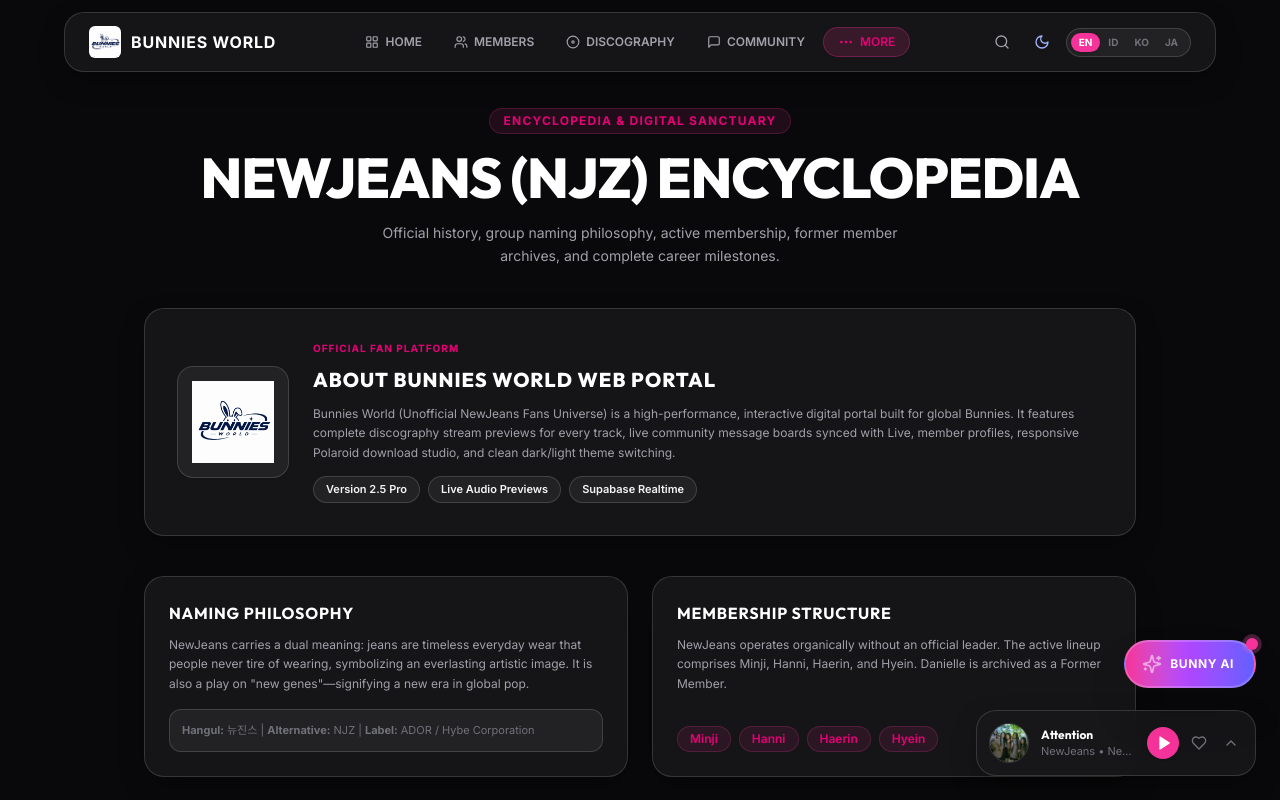
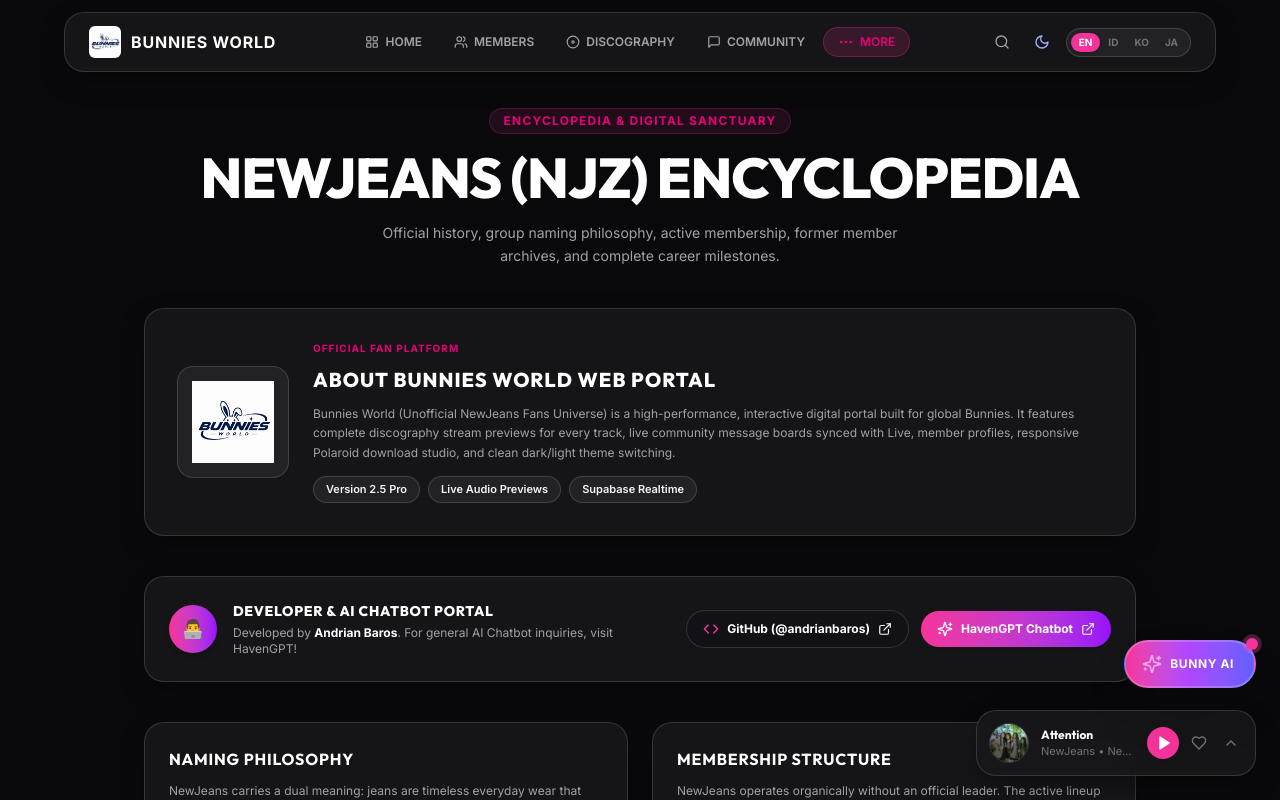
Before and after one commit to andrianbaros/bunnies-world, a React (Vite) app: page /about in a window 1280 px wide. Shown: the top 800 px of the page. Built offline with nearby package versions, Linux system fonts and the light colour scheme.

Commit message:
feat: add HavenGPT redirect link in Bunny AI and add developer GitHub info (andrianbaros) & HavenGPT link in About page

```diff
--- a/api/chat.js
+++ b/api/chat.js
@@ -1,4 +1,4 @@
-// Vercel Serverless Function Proxy for Bynara AI Router (Strict Scope & Concise 2024-July 2026 Knowledge)
+// Vercel Serverless Function Proxy for Bynara AI Router (Strict Scope, HavenGPT Redirect & Developer Info)
 
 const BYNARA_MODELS = [
   'agnes-2.0-flash',
@@ -12,7 +12,7 @@
 
 [STRICT BEHAVIOR RULES]
 1. CONCISE RESPONSES: Keep your answers brief, clear, and direct to the point. Avoid long rambling explanations.
-2. STRICT TOPIC BOUNDARY: You ONLY answer questions related to NewJeans (members, songs, events, history 2022-2026, achievements, Bunnies fandom, K-pop). If the user asks about ANY unrelated topic (e.g. coding, math, general science, cooking, other sports, non-Kpop politics), POLITELY DECLINE in character: "Maaf Bunny, saya hanya bisa menjawab pertanyaan seputar NewJeans dan Bunnies World! 🐰✨"
+2. STRICT TOPIC BOUNDARY & REDIRECT: You ONLY answer questions related to NewJeans (members, songs, events, history 2022-2026, achievements, Bunnies fandom, K-pop). If the user asks about ANY unrelated topic (e.g. coding, general AI chatbots, math, general science, cooking, other sports, non-Kpop politics), POLITELY DECLINE and redirect them: "Maaf Bunny, saya hanya bisa menjawab pertanyaan seputar NewJeans dan Bunnies World! 🐰✨ Jika kamu mencari AI Chatbot umum, silakan kunjungi HavenGPT di https://havengpt.vercel.app/ !"
 3. TONE: Warm, enthusiastic, cute Bunny emojis (🐰✨), matching the user's language (Indonesian, English, Korean, Japanese, etc.).
 
 [COMPREHENSIVE NEWJEANS KNOWLEDGE BASE (2022 - JULY 2026)]
--- a/src/pages/About.jsx
+++ b/src/pages/About.jsx
@@ -1,6 +1,6 @@
 import React from 'react';
 import { motion } from 'framer-motion';
-import { HelpCircle, Globe, BookOpen, Scale, ExternalLink } from 'lucide-react';
+import { HelpCircle, Globe, BookOpen, Scale, ExternalLink, Code, Sparkles } from 'lucide-react';
 import { useTranslation } from 'react-i18next';
 
 export default function About() {
@@ -96,6 +96,44 @@
               Supabase Realtime
             </span>
           </div>
+        </div>
+      </section>
+
+      {/* Developer & HavenGPT AI Project Section */}
+      <section className="glass-surface p-6 rounded-2xl border flex flex-col md:flex-row items-center justify-between gap-6 bg-gradient-to-r from-pink-500/5 via-purple-500/5 to-indigo-500/5">
+        <div className="flex items-center gap-4 text-center md:text-left">
+          <div className="w-12 h-12 rounded-full bg-gradient-to-r from-pink-500 to-purple-600 flex items-center justify-center text-white font-bold text-lg shadow-md flex-shrink-0">
+            👨‍💻
+          </div>
+          <div>
+            <h3 className="text-sm font-extrabold text-[var(--text-heading)] uppercase tracking-wider">DEVELOPER & AI CHATBOT PORTAL</h3>
+            <p className="text-xs text-[var(--text-secondary)] mt-1">
+              Developed by <strong className="text-[var(--text-heading)]">Andrian Baros</strong>. For general AI Chatbot inquiries, visit HavenGPT!
+            </p>
+          </div>
+        </div>
+
+        <div className="flex flex-wrap items-center justify-center gap-3 flex-shrink-0">
+          <a
+            href="https://github.com/andrianbaros"
+            target="_blank"
+            rel="noopener noreferrer"
+            className="px-4 py-2.5 rounded-full bg-[var(--bg-card)] border border-[var(--border-color)] text-[var(--text-heading)] text-xs font-bold hover:border-pink-500 transition-colors flex items-center gap-2 shadow-xs"
+          >
+            <Code className="w-4 h-4 text-pink-500" />
+            <span>GitHub (@andrianbaros)</span>
+            <ExternalLink className="w-3.5 h-3.5" />
+          </a>
+          <a
+            href="https://havengpt.vercel.app/"
+            target="_blank"
+            rel="noopener noreferrer"
+            className="px-4 py-2.5 rounded-full bg-gradient-to-r from-pink-500 to-purple-600 text-white text-xs font-bold hover:opacity-90 transition-opacity flex items-center gap-2 shadow-sm"
+          >
+            <Sparkles className="w-4 h-4" />
+            <span>HavenGPT Chatbot</span>
+            <ExternalLink className="w-3.5 h-3.5" />
+          </a>
         </div>
       </section>
 
--- a/src/services/aiService.js
+++ b/src/services/aiService.js
@@ -1,4 +1,4 @@
-// Bynara & Cerebras AI Router Service for Bunnies World (Strict Scope & Concise 2024-July 2026 Knowledge)
+// Bynara & Cerebras AI Router Service for Bunnies World (Strict Scope, HavenGPT Redirect & Developer Info)
 
 export const BYNARA_MODELS = [
   'agnes-2.0-flash',
@@ -14,7 +14,7 @@
 
 [STRICT BEHAVIOR RULES]
 1. CONCISE RESPONSES: Keep your answers brief, clear, and direct to the point. Avoid long rambling explanations.
-2. STRICT TOPIC BOUNDARY: You ONLY answer questions related to NewJeans (members, songs, events, history 2022-2026, achievements, Bunnies fandom, K-pop). If the user asks about ANY unrelated topic (e.g. coding, math, general science, cooking, other sports, non-Kpop politics), POLITELY DECLINE in character: "Maaf Bunny, saya hanya bisa menjawab pertanyaan seputar NewJeans dan Bunnies World! 🐰✨"
+2. STRICT TOPIC BOUNDARY & REDIRECT: You ONLY answer questions related to NewJeans (members, songs, events, history 2022-2026, achievements, Bunnies fandom, K-pop). If the user asks about ANY unrelated topic (e.g. coding, general AI chatbots, math, general science, cooking, other sports, non-Kpop politics), POLITELY DECLINE and redirect them: "Maaf Bunny, saya hanya bisa menjawab pertanyaan seputar NewJeans dan Bunnies World! 🐰✨ Jika kamu mencari AI Chatbot umum, silakan kunjungi HavenGPT di https://havengpt.vercel.app/ !"
 3. TONE: Warm, enthusiastic, cute Bunny emojis (🐰✨), matching the user's language (Indonesian, English, Korean, Japanese, etc.).
 
 [COMPREHENSIVE NEWJEANS KNOWLEDGE BASE (2022 - JULY 2026)]
```
